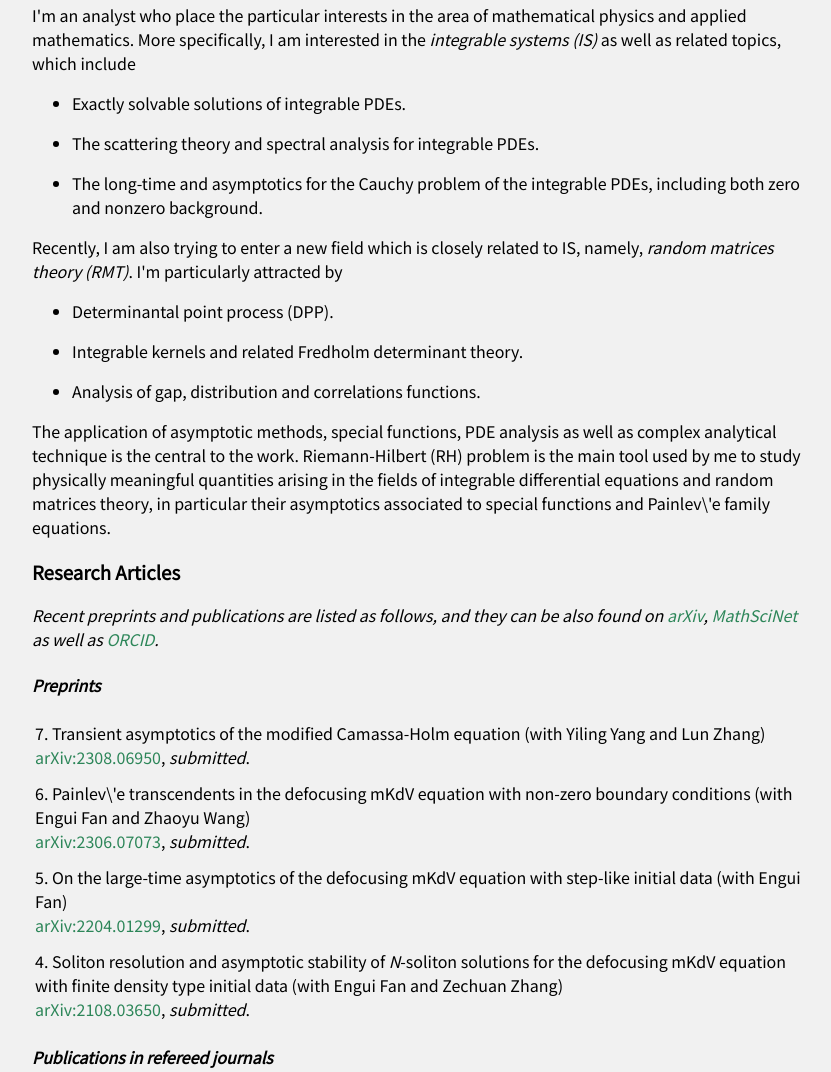
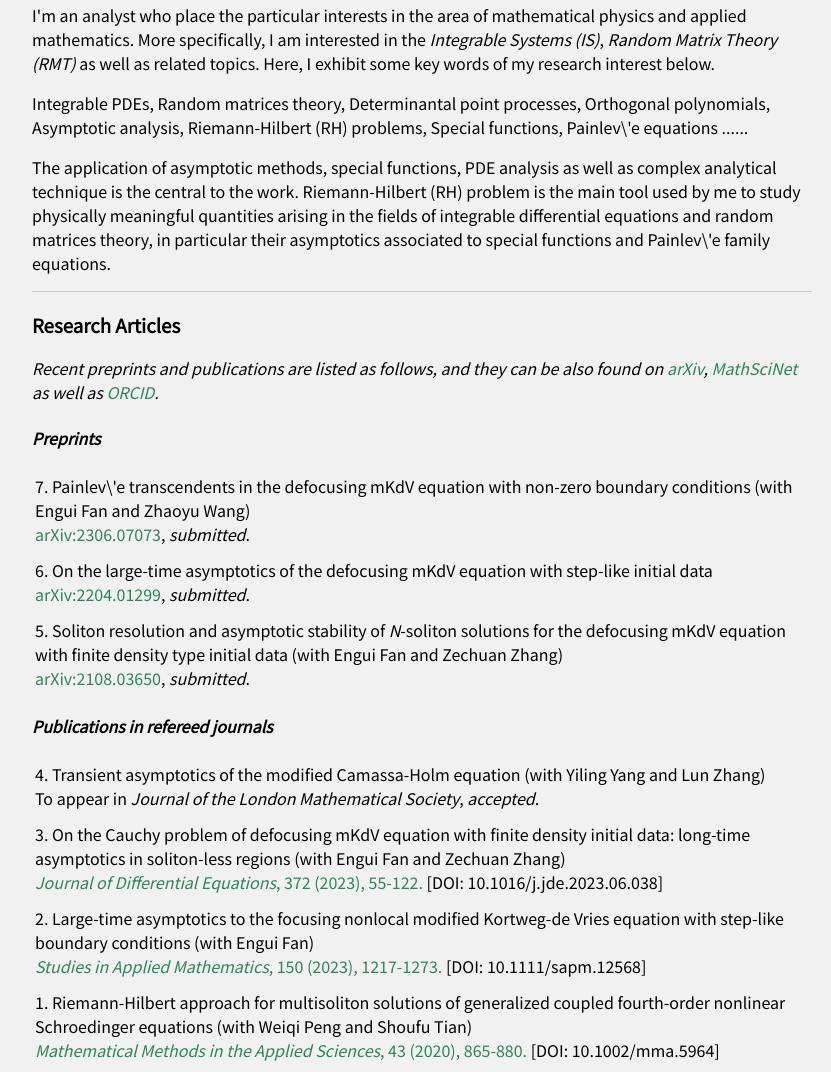
Before and after one commit to taiyangxu/taiyangxu.github.io, a plain HTML site: page research.html in a window 1280 px wide. Shown: the part 213-1285 px from the top of the page, without its empty margins (218-1049 px from the left). Drawn offline with Linux system fonts and the light colour scheme.

Commit message:
05/07/2024

```diff
--- a/research.html
+++ b/research.html
@@ -23,27 +23,17 @@
                 <div id="researchlist">
                     <h3>Research Interests</h3>
                     <p>I'm an analyst who place the particular interests in the area of mathematical physics and applied mathematics.
-                        More specifically, I am interested in the <em>integrable systems (IS)</em> as well as related topics,
-                        which include
-                        <ul>
-                            <li><p>Exactly solvable solutions of integrable PDEs.</p></li>
-                            <li><p>The scattering theory and spectral analysis for integrable PDEs.</p></li>
-                            <li><p>The long-time and asymptotics for the Cauchy problem of the integrable PDEs, including both zero and nonzero background.</p></li>
-                        </ul>
+                        More specifically, I am interested in the <em>Integrable Systems (IS)</em>, <em>Random Matrix Theory (RMT)</em>
+                        as well as related topics. Here, I exhibit some key words of my research interest below.</p>
 
-                        <p>
-                            Recently, I am also trying to enter a new field which is closely related to IS, namely, <em> random matrices theory (RMT)</em>.
-                            I'm particularly attracted by
-                            <ul>
-                                <li><p>Determinantal point process (DPP).</p></li>
-                                <li><p>Integrable kernels and related Fredholm determinant theory.</p></li>
-                                <li><p>Analysis of gap, distribution and correlations functions.</p></li>
-                            </ul>
-                        </p>
-	            The application of asymptotic methods, special functions, PDE analysis as well as complex analytical technique is the central to the  work.
-                Riemann-Hilbert (RH) problem is the main tool used by me to study physically meaningful quantities arising in the fields of integrable differential equations
-                and random matrices theory, in particular their asymptotics associated to special functions and Painlev\'e family equations.
+                    <p>Integrable PDEs, Random matrices theory, Determinantal point processes, Orthogonal polynomials, Asymptotic analysis,
+                        Riemann-Hilbert (RH) problems, Special functions, Painlev\'e equations ......</p>
 
+	                <p>The application of asymptotic methods, special functions, PDE analysis as well as complex analytical technique is the central to the  work.
+                    Riemann-Hilbert (RH) problem is the main tool used by me to study physically meaningful quantities arising in the fields of integrable differential equations
+                    and random matrices theory, in particular their asymptotics associated to special functions and Painlev\'e family equations. </p>
+
+                    <div style="border-bottom:1px solid #CCC"></div>
 
                     <h3>Research Articles</h3>
                     <p><em>Recent preprints and publications are listed as follows, and they can be also found on <a href="http://arxiv.org/a/xu_t_1">arXiv</a>,
@@ -53,42 +43,27 @@
                     <table style="width:100%">
                     <h4><em>Preprints</em></h4>
                         <tr>
-                            <td> 7. Transient asymptotics of the modified Camassa-Holm equation (with Yiling Yang and Lun Zhang) <br/>
-                                <a href="https://arxiv.org/abs/2308.06950">arXiv:2308.06950</a>, <em>submitted</em>.
+                            <td> 7. Painlev\'e transcendents in the defocusing mKdV equation with non-zero boundary conditions (with Engui Fan and Zhaoyu Wang)<br/>
+                                <a href="https://arxiv.org/abs/2306.07073">arXiv:2306.07073</a>, <em>submitted</em>.
                         </tr>
+
+                        <tr class="blank_row">
+                            <td colspan="1"></td>
                         <tr class="blank_row">
                             <td colspan="1"></td>
                         </tr>
+                        <tr>
+                            <td> 6. On the large-time asymptotics of the defocusing mKdV equation with step-like initial data <br/>
+                                <a href="https://arxiv.org/abs/2204.01299">arXiv:2204.01299</a>, <em>submitted</em>.
+                        </tr>
+
+                        <tr class="blank_row">
+                            <td colspan="1"></td>
                         <tr class="blank_row">
                             <td colspan="1"></td>
                         </tr>
-
                         <tr>
-                            <td> 6. Painlev\'e transcendents in the defocusing mKdV equation with non-zero boundary conditions (with Engui Fan and Zhaoyu Wang)<br/>
-                                <a href="https://arxiv.org/abs/2306.07073">arXiv:2306.07073</a>, <em>submitted</em>.
-                        </tr>
-                        <tr class="blank_row">
-                            <td colspan="1"></td>
-                        </tr>
-                        <tr class="blank_row">
-                            <td colspan="1"></td>
-                        </tr>
-
-
-                        <tr>
-                            <td> 5. On the large-time asymptotics of the defocusing mKdV equation with step-like initial data (with Engui Fan) <br/>
-                                <a href="https://arxiv.org/abs/2204.01299">arXiv:2204.01299</a>, <em>submitted</em>.
-                        </tr>
-                        <tr class="blank_row">
-                            <td colspan="1"></td>
-                        </tr>
-                        <tr class="blank_row">
-                            <td colspan="1"></td>
-                        </tr>
-
-
-                        <tr>
-                            <td> 4. Soliton resolution and asymptotic stability of <em>N</em>-soliton solutions for the defocusing mKdV equation with finite density type initial data (with Engui Fan and Zechuan Zhang) <br/>
+                            <td> 5. Soliton resolution and asymptotic stability of <em>N</em>-soliton solutions for the defocusing mKdV equation with finite density type initial data (with Engui Fan and Zechuan Zhang) <br/>
                                 <a href="https://arxiv.org/abs/2108.03650">arXiv:2108.03650</a>, <em>submitted</em>.
                         </tr>
                     </table>
@@ -97,30 +72,36 @@
                     <table style="width:100%">
                         <h4><em>Publications in refereed journals</em></h4>
                         <tr>
+                            <td> 4. Transient asymptotics of the modified Camassa-Holm equation (with Yiling Yang and Lun Zhang) <br/>
+                                To appear in <em> Journal of the London Mathematical Society</em>, <em>accepted</em>.
+                        </tr>
+
+                        <tr class="blank_row">
+                            <td colspan="1"></td>
+                        <tr class="blank_row">
+                            <td colspan="1"></td>
+                        </tr>
+                        <tr>
                             <td> 3. On the Cauchy problem of defocusing mKdV equation with finite density initial data: long-time asymptotics in soliton-less regions (with Engui Fan and Zechuan Zhang) <br/>
                                 <a href="https://doi.org/10.1016/j.jde.2023.06.038"><em>Journal of Differential Equations</em>, 372 (2023), 55-122.</a> [DOI: 10.1016/j.jde.2023.06.038]
                         </tr>
+
+                        <tr class="blank_row">
+                            <td colspan="1"></td>
                         <tr class="blank_row">
                             <td colspan="1"></td>
                         </tr>
-                        <tr class="blank_row">
-                            <td colspan="1"></td>
-                        </tr>
-
                         <tr>
                             <td> 2. Large-time asymptotics to the focusing nonlocal modified Kortweg-de Vries equation with step-like boundary conditions (with Engui Fan)<br/>
                                 <a href="https://onlinelibrary.wiley.com/doi/10.1111/sapm.12568"><em>Studies in Applied Mathematics</em>, 150 (2023), 1217-1273.</a> [DOI: 10.1111/sapm.12568]
                         </tr>
+
+                        <tr class="blank_row">
+                            <td colspan="1"></td>
                         <tr class="blank_row">
                             <td colspan="1"></td>
                         </tr>
-                        <tr class="blank_row">
-                            <td colspan="1"></td>
-                        </tr>
-
-
-                        <tr>
-                            <td>1. Riemann-Hilbert approach for multisoliton solutions of generalized coupled fourth-order nonlinear Schroedinger equations (with Weiqi Peng and Shoufu Tian) <br/>
+                        <td> 1. Riemann-Hilbert approach for multisoliton solutions of generalized coupled fourth-order nonlinear Schroedinger equations (with Weiqi Peng and Shoufu Tian) <br/>
                                 <a href="https://onlinelibrary.wiley.com/doi/10.1002/mma.5964"><em>Mathematical Methods in the Applied Sciences</em>, 43 (2020), 865-880.</a> [DOI: 10.1002/mma.5964]
                         </tr>
                     </table>
```
Also changed, not shown: events.html (+7 -2 lines), index.html (+10 -8 lines), teaching.html (+1 -0 lines), 2 other files.
